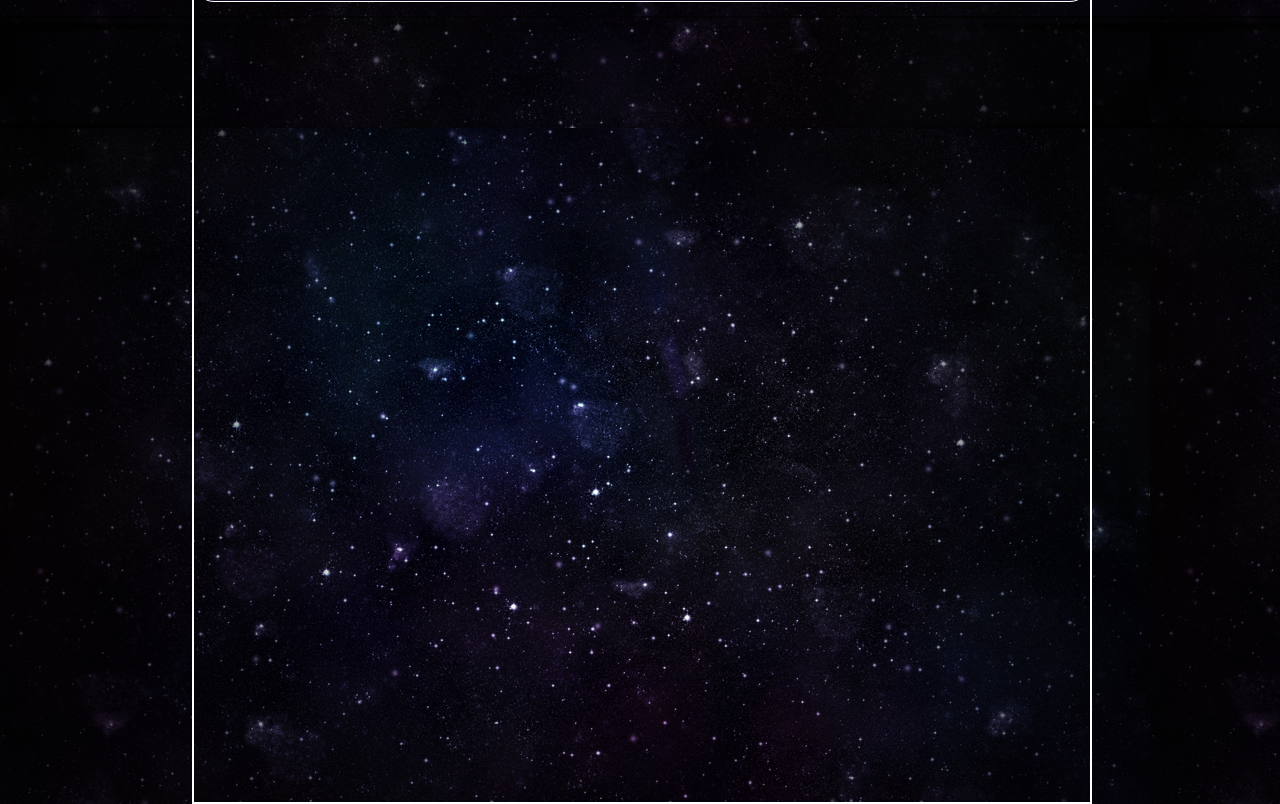
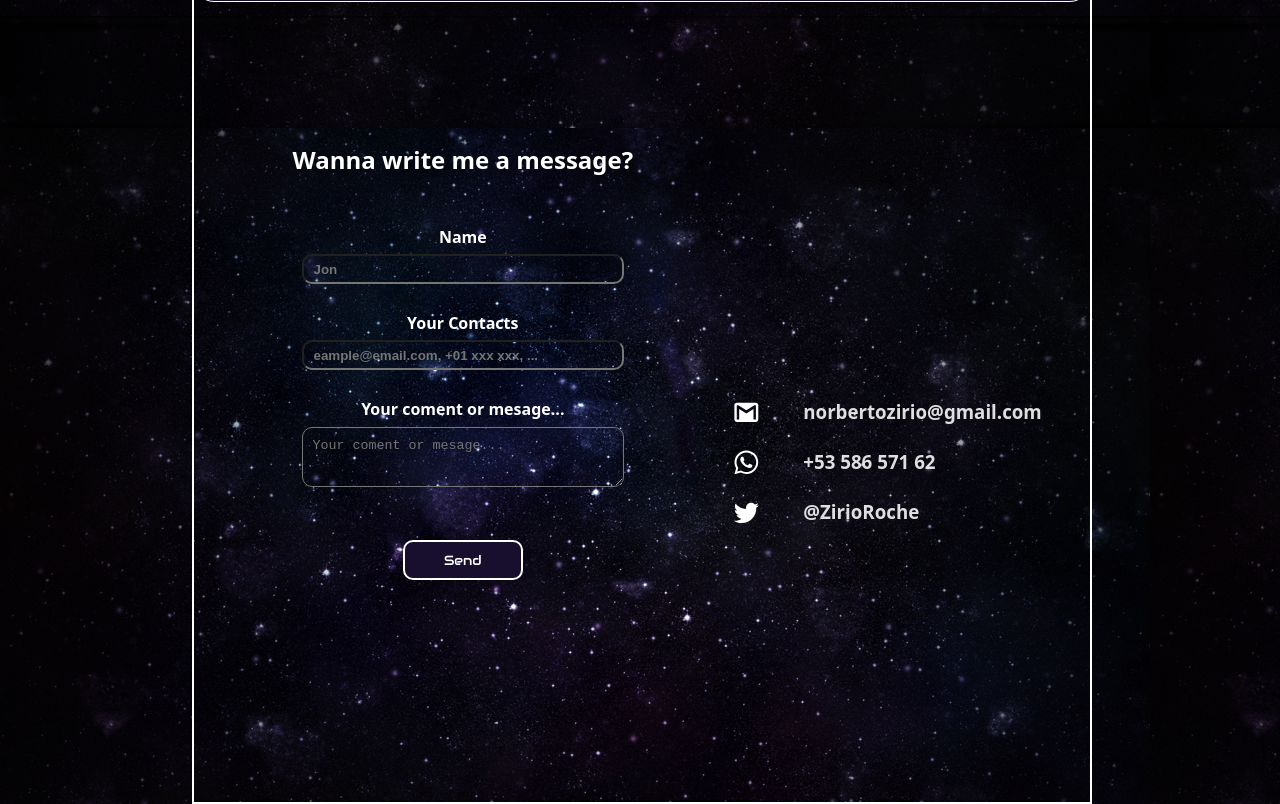
Before and after one commit to NorbertoZirio/Personal-Web, a React (Vite) app: page / in a window 1280 px wide. Shown: the part 1600-2404 px from the top of the page. Built offline with nearby package versions, Linux system fonts and the light colour scheme.

Commit message:
contact done, working in details

```diff
--- a/src/App.jsx
+++ b/src/App.jsx
@@ -2,6 +2,7 @@ import "./styles/App.css";
 import useHandleResize from "./components/widthDetector";
 import Home from "./Home";
 import Projects from "./Projects";
+import Contact from "./contact";
 
 function App() {
   const styles = {
@@ -19,6 +20,7 @@ function App() {
     <main style={styles.main}>
       <Home></Home>
       <Projects></Projects>
+      <Contact></Contact>
     </main>
   );
 }
--- /dev/null
+++ b/src/contact.jsx
@@ -0,0 +1,91 @@
+import "./styles/contact.css";
+
+export default function Contact() {
+  return (
+    <div
+      style={{
+        marginTop: "120px",
+        height: `${window.innerHeight - 120}px`,
+        width: "100%",
+        //backgroundColor: "white",
+        display: "flex",
+      }}
+    >
+      <form
+        style={{
+          display: "flex",
+          flexDirection: "column",
+          width: "60%",
+          color: "white",
+          alignItems: "center",
+        }}
+        action=""
+      >
+        <h2>Wanna write me a message?</h2>
+        <label htmlFor="Name">Name</label>
+        <input id="Name" type="text" placeholder="Jon" />
+        <label htmlFor="contact">Your Contacts</label>
+        <input
+          id="contact"
+          type="text"
+          placeholder="eample@email.com, +01 xxx xxx, ..."
+        />
+        <label htmlFor="comentario">Your coment or mesage...</label>
+        <textarea
+          style={{
+            maxWidth: "60%",
+            minWidth: "100px",
+            height: "60px",
+            maxHeight: "120px",
+            minHeight: "40px",
+          }}
+          name="comentario"
+          id="comentario"
+          placeholder="Your coment or mesage..."
+        ></textarea>
+        <button
+          style={{
+            marginTop: "10%",
+            height: "40px",
+            aspectRatio: "3/1",
+            borderRadius: "10px",
+            color: "white",
+            fontFamily: "Branding",
+            fontWeight: "800",
+            backgroundColor: "#170F2D",
+            border: "solid white 2px",
+          }}
+        >
+          Send
+        </button>
+      </form>
+      <div
+        style={{
+          display: "grid",
+          gridTemplateColumns: "1fr 4fr",
+          gridAutoRows: "50px",
+          width: "40%",
+          alignItems: "center",
+          alignSelf: "center",
+          textAlign: "left",
+        }}
+      >
+        <svg xmlns="http://www.w3.org/2000/svg" viewBox="0 0 24 24">
+          <title>gmail</title>
+          <path d="M20,18H18V9.25L12,13L6,9.25V18H4V6H5.2L12,10.25L18.8,6H20M20,4H4C2.89,4 2,4.89 2,6V18A2,2 0 0,0 4,20H20A2,2 0 0,0 22,18V6C22,4.89 21.1,4 20,4Z" />
+        </svg>
+        <h3 id="contacts">norbertozirio@gmail.com</h3>
+        <svg xmlns="http://www.w3.org/2000/svg" viewBox="0 0 24 24">
+          <title>whatsapp</title>
+          <path d="M12.04 2C6.58 2 2.13 6.45 2.13 11.91C2.13 13.66 2.59 15.36 3.45 16.86L2.05 22L7.3 20.62C8.75 21.41 10.38 21.83 12.04 21.83C17.5 21.83 21.95 17.38 21.95 11.92C21.95 9.27 20.92 6.78 19.05 4.91C17.18 3.03 14.69 2 12.04 2M12.05 3.67C14.25 3.67 16.31 4.53 17.87 6.09C19.42 7.65 20.28 9.72 20.28 11.92C20.28 16.46 16.58 20.15 12.04 20.15C10.56 20.15 9.11 19.76 7.85 19L7.55 18.83L4.43 19.65L5.26 16.61L5.06 16.29C4.24 15 3.8 13.47 3.8 11.91C3.81 7.37 7.5 3.67 12.05 3.67M8.53 7.33C8.37 7.33 8.1 7.39 7.87 7.64C7.65 7.89 7 8.5 7 9.71C7 10.93 7.89 12.1 8 12.27C8.14 12.44 9.76 14.94 12.25 16C12.84 16.27 13.3 16.42 13.66 16.53C14.25 16.72 14.79 16.69 15.22 16.63C15.7 16.56 16.68 16.03 16.89 15.45C17.1 14.87 17.1 14.38 17.04 14.27C16.97 14.17 16.81 14.11 16.56 14C16.31 13.86 15.09 13.26 14.87 13.18C14.64 13.1 14.5 13.06 14.31 13.3C14.15 13.55 13.67 14.11 13.53 14.27C13.38 14.44 13.24 14.46 13 14.34C12.74 14.21 11.94 13.95 11 13.11C10.26 12.45 9.77 11.64 9.62 11.39C9.5 11.15 9.61 11 9.73 10.89C9.84 10.78 10 10.6 10.1 10.45C10.23 10.31 10.27 10.2 10.35 10.04C10.43 9.87 10.39 9.73 10.33 9.61C10.27 9.5 9.77 8.26 9.56 7.77C9.36 7.29 9.16 7.35 9 7.34C8.86 7.34 8.7 7.33 8.53 7.33Z" />
+        </svg>
+        <h3 id="contacts">+53 586 571 62</h3>
+        <svg xmlns="http://www.w3.org/2000/svg" viewBox="0 0 24 24">
+          <title>twitter</title>
+          <path d="M22.46,6C21.69,6.35 20.86,6.58 20,6.69C20.88,6.16 21.56,5.32 21.88,4.31C21.05,4.81 20.13,5.16 19.16,5.36C18.37,4.5 17.26,4 16,4C13.65,4 11.73,5.92 11.73,8.29C11.73,8.63 11.77,8.96 11.84,9.27C8.28,9.09 5.11,7.38 3,4.79C2.63,5.42 2.42,6.16 2.42,6.94C2.42,8.43 3.17,9.75 4.33,10.5C3.62,10.5 2.96,10.3 2.38,10C2.38,10 2.38,10 2.38,10.03C2.38,12.11 3.86,13.85 5.82,14.24C5.46,14.34 5.08,14.39 4.69,14.39C4.42,14.39 4.15,14.36 3.89,14.31C4.43,16 6,17.26 7.89,17.29C6.43,18.45 4.58,19.13 2.56,19.13C2.22,19.13 1.88,19.11 1.54,19.07C3.44,20.29 5.7,21 8.12,21C16,21 20.33,14.46 20.33,8.79C20.33,8.6 20.33,8.42 20.32,8.23C21.16,7.63 21.88,6.87 22.46,6Z" />
+        </svg>
+        <h3 id="contacts">@ZirioRoche</h3>
+      </div>
+    </div>
+  );
+}
--- /dev/null
+++ b/src/styles/contact.css
@@ -0,0 +1,27 @@
+
+label{
+    font-weight: 800;
+    margin-top: 5%;
+    margin-bottom: 1%;
+}
+
+input{
+    width: 60%;
+    height: 30px;
+    border-radius: 10px;
+    box-sizing: border-box;
+    padding: 10px;
+    font-weight: 700;
+    background-color: transparent;
+    color: white;
+
+}
+
+textarea{
+    width: 60%;
+    border-radius: 10px;
+    box-sizing: border-box;
+    padding: 10px;
+    background-color: transparent;
+    color: white;
+}
```
